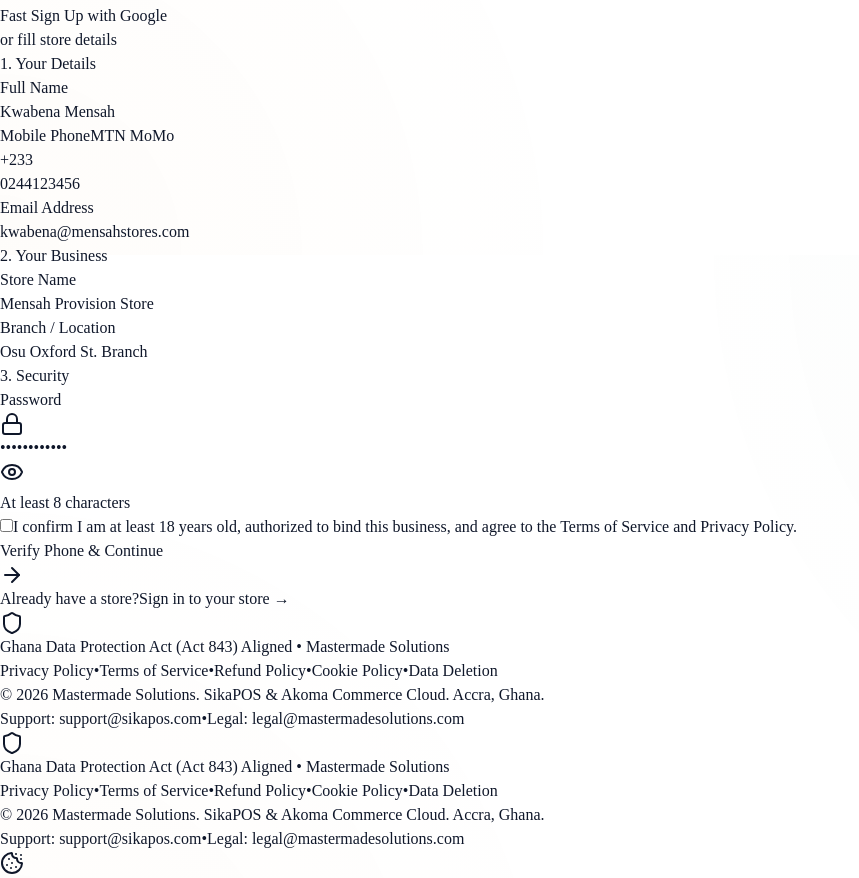
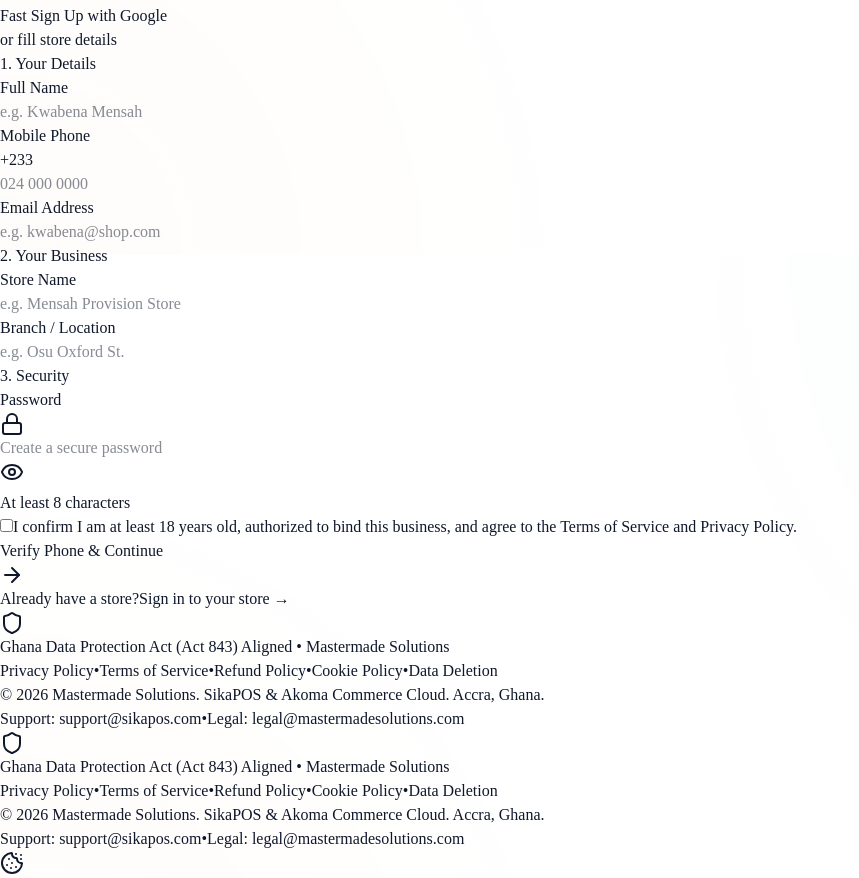
Before and after one commit to Kwesikendy/sikapos, a React (Vite) app in the folder client/: page /merchant-signup in a window 1280 px wide. Shown: the part 2145-3023 px from the top of the page, without its empty margins (0-859 px from the left). Built offline with nearby package versions, Linux system fonts and the light colour scheme; no server answers.

Commit message:
feat: add MerchantSignupPage component for store registration

```diff
--- a/client/src/pages/MerchantSignupPage.tsx
+++ b/client/src/pages/MerchantSignupPage.tsx
@@ -57,12 +57,12 @@ export const MerchantSignupPage: React.FC = () => {
   const { toast } = useToast();
 
   // Form State
-  const [fullName, setFullName] = useState('Kwabena Mensah');
-  const [phoneNumber, setPhoneNumber] = useState('0244123456');
-  const [email, setEmail] = useState('kwabena@mensahstores.com');
-  const [businessName, setBusinessName] = useState('Mensah Provision Store');
-  const [branchName, setBranchName] = useState('Osu Oxford St. Branch');
-  const [password, setPassword] = useState('OsuPass2025#');
+  const [fullName, setFullName] = useState('');
+  const [phoneNumber, setPhoneNumber] = useState('');
+  const [email, setEmail] = useState('');
+  const [businessName, setBusinessName] = useState('');
+  const [branchName, setBranchName] = useState('');
+  const [password, setPassword] = useState('');
   const [showPassword, setShowPassword] = useState(false);
   const [firebaseUid, setFirebaseUid] = useState<string | null>(null);
 
```
